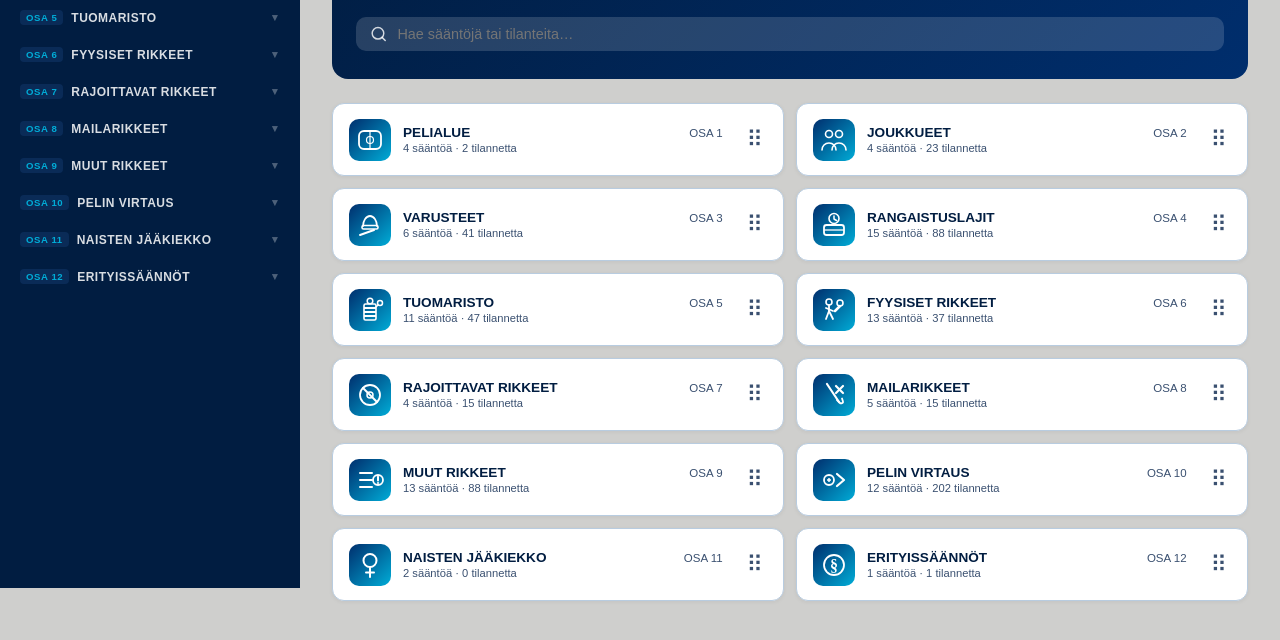
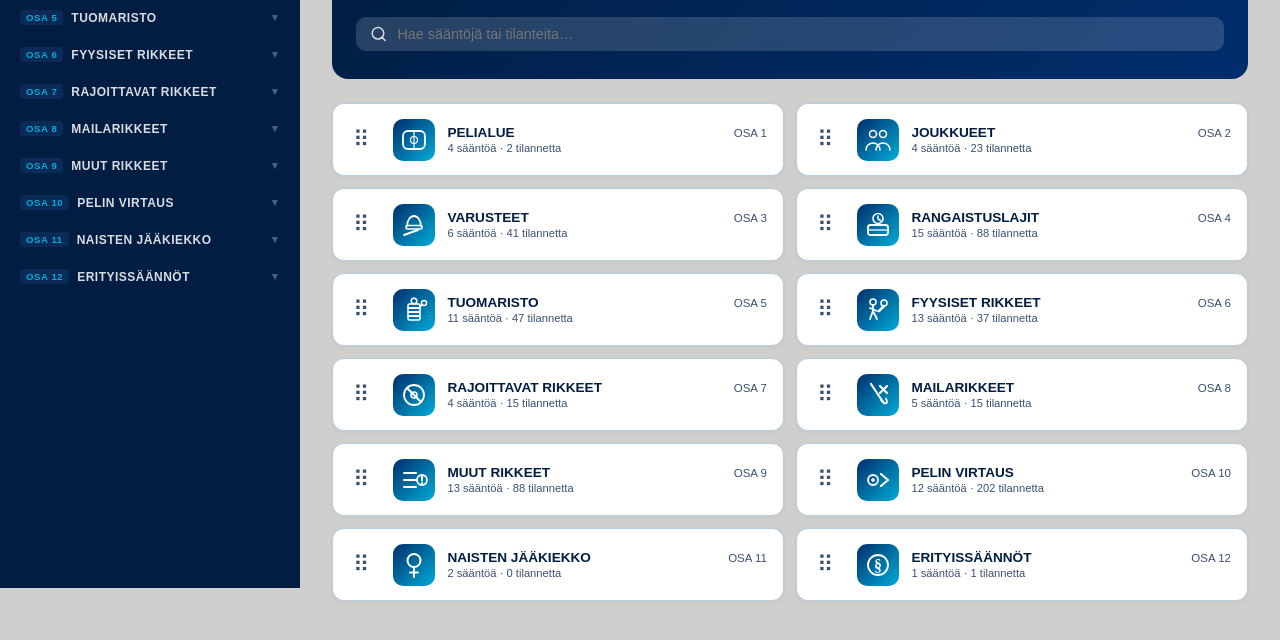
Before and after one commit to zuirela/saantokirja, a plain HTML site: page index.html in a window 1280 px wide. Shown: the part 212-852 px from the top of the page. Drawn offline with Linux system fonts and the light colour scheme.

Commit message:
drag siirto

```diff
--- a/index.html
+++ b/index.html
@@ -307,7 +307,7 @@
     font-size: 1.4rem;
     color: var(--text-muted);
     cursor: grab;
-    padding: 8px 4px 8px 12px;
+    padding: 8px 12px 8px 4px;
     flex-shrink: 0;
     user-select: none;
     touch-action: none;
@@ -1236,12 +1236,12 @@ function buildHome() {
       const ruleCount = part.rules.length;
       const sitCount = part.rules.reduce((n,r) => n + (DB.situations[r]?.length||0), 0);
       html += `<div class="home-part-card" data-part="${part.number}" onclick="openPartRules('${part.number}')">
+        <div class="home-part-drag" title="Järjestä">⠿</div>
         <div class="home-part-icon">${icons[idx]||'📄'}</div>
         <div class="home-part-info">
           <div class="home-part-name" style="display:flex;align-items:baseline;gap:8px;"><span style="flex:1;">${part.title}</span><span style="font-size:0.72rem;font-weight:400;color:var(--text-muted);white-space:nowrap;">OSA ${part.number}</span></div>
           <div class="home-part-meta">${ruleCount} sääntöä · ${sitCount} tilannetta</div>
         </div>
-        <div class="home-part-drag" title="Järjestä">⠿</div>
       </div>`;
     });
     container.innerHTML = html;
```
Also changed, not shown: sjl-saantokirja.html (+2 -2 lines).
